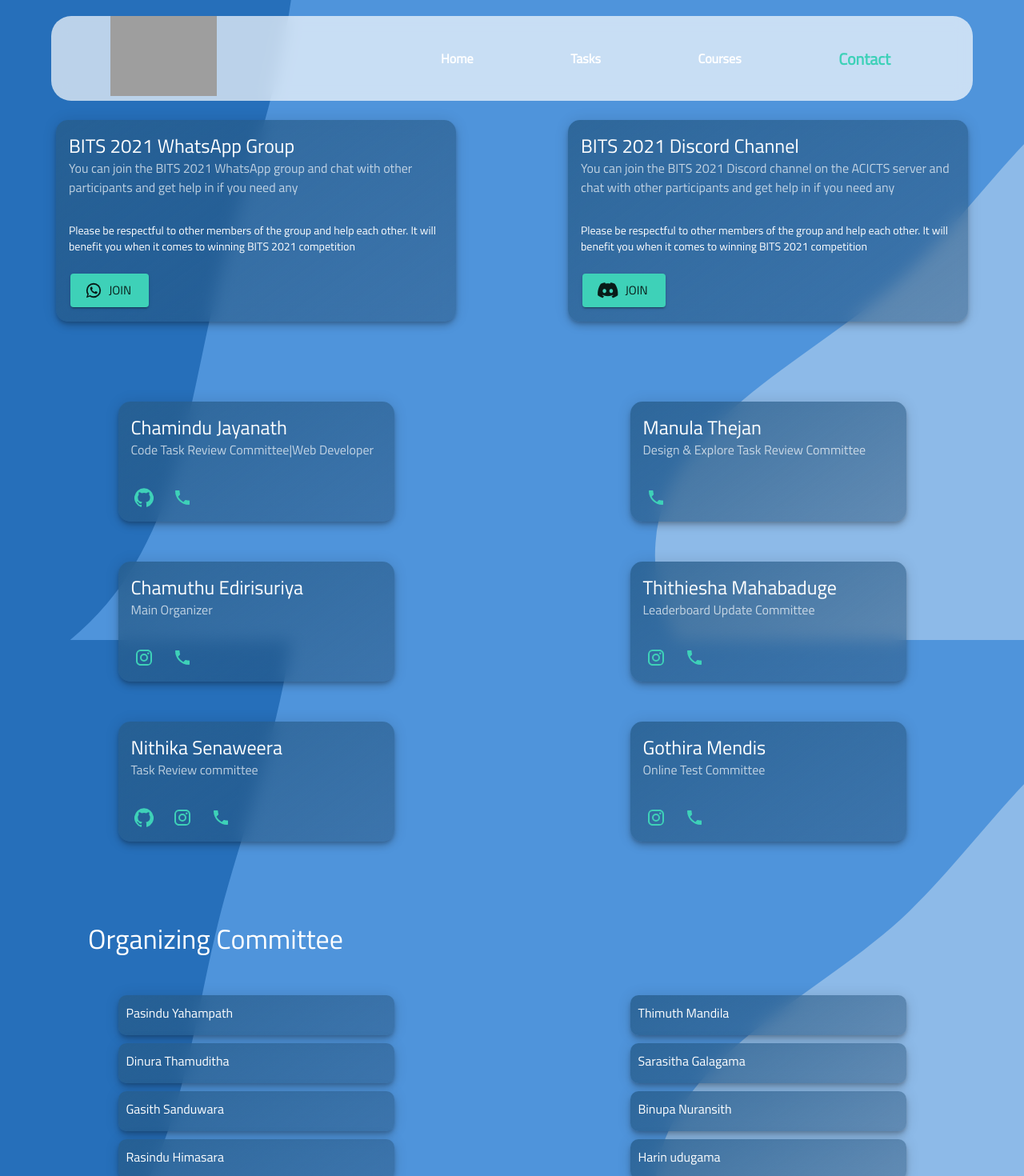
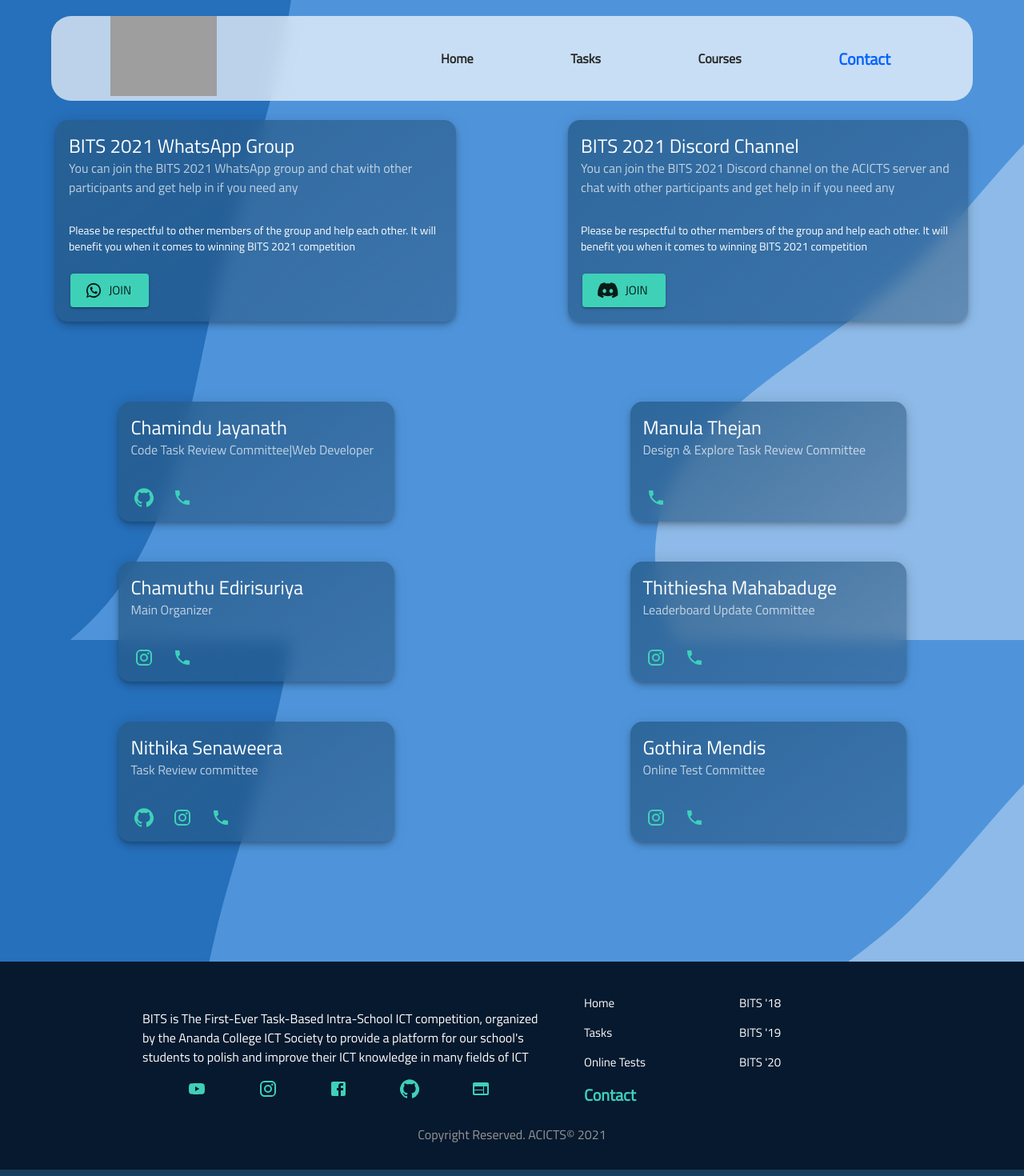
Before and after one commit to chamiduu/BitPoint-Final, a React (Create React App) app: page /contact in a window 1280 px wide. Shown: the top 1470 px of the page at 80% size. Built offline with nearby package versions, Linux system fonts and the light colour scheme; grey boxes are pictures that could not be loaded.

Commit message:
Change some shit

```diff
--- a/src/App.js
+++ b/src/App.js
@@ -11,7 +11,6 @@ import "./App.css";
 import Contact from "./Components/Contact/Contact";
 import Footer from "./Components/Footer/Footer";
 import Home from "./Components/Home/Home";
-import LeaderBoard from "./Components/Leaderboard/Chart";
 import Nav from "./Components/Navbar";
 import NotFound from "./Components/NotFound";
 import OnlineTest from "./Components/OnlineTest/TestPage";
@@ -41,7 +40,6 @@ export default function App({ location }) {
               <Route exact path="/" component={Home} />
               <Route path="/tasks" component={TaskPage} />
               <Route path="/courses" component={OnlineTest} />
-              <Route path="/leaderboard" component={LeaderBoard} />
               <Route path="/contact" component={Contact} />
 
               <Route path="/task/:id" component={Task} />
--- a/src/Components/Contact/Contact.js
+++ b/src/Components/Contact/Contact.js
@@ -1,8 +1,6 @@
 import React from 'react';
 import OC from './OC'
 import Groups from './Groups'
-import { Typography } from '@material-ui/core';
-import Contributors from './Contributors'
 
 export default function SimpleContainer() {
 
@@ -10,7 +8,6 @@ return (
   <div>
     <Groups />
       <OC />
-      <Contributors />
   </div>
   )
 }
--- a/src/Components/Contact/Contributors.js
+++ /dev/null
@@ -1,92 +0,0 @@
-import React, { useEffect }  from 'react';
-import { makeStyles } from '@material-ui/core/styles';
-import Card from '@material-ui/core/Card';
-import CardHeader from '@material-ui/core/CardHeader';
-import CardContent from '@material-ui/core/CardContent';
-import CardActions from '@material-ui/core/CardActions';
-import Avatar from '@material-ui/core/Avatar';
-import IconButton from '@material-ui/core/IconButton';
-import Typography from '@material-ui/core/Typography';
-import { Grid } from '@material-ui/core';
-import catImg from '../../Img/cat.jpg'
-import { GitHub, Instagram, Phone } from '@material-ui/icons';
-import theme from '../../theme'
-import OCdata from '../../Data/Contributors.json'
-import Aos from 'aos';
-import "aos/dist/aos.css"
-
-const useStyles = makeStyles(() => ({
-  root: {
-    width: 345,
-    height: '150px',
-    marginBottom: '50px',
-    marginLeft: '50px',
-    marginRight: '50px',
-    background: 'linear-gradient(144deg, #275d8ccf, #21466766)',
-    backdropFilter: 'blur(10px)',
-    color: theme.palette.primary.contrastText,
-    borderRadius: '15px',
-    [theme.breakpoints.down('xs')]: {
-      marginLeft: '10px',
-    marginRight: '10px',
-  },
-
-  },
-  OClistItem: {
-    width: 345,
-    height: '50px',
-    marginBottom: '10px',
-    marginLeft: '50px',
-    padding: '10px',
-    marginRight: '50px',
-    background: 'linear-gradient(144deg, #275d8ccf, #21466766)',
-    backdropFilter: 'blur(10px)',
-    color: theme.palette.primary.contrastText,
-    borderRadius: '10px',
-    [theme.breakpoints.down('xs')]: {
-      marginLeft: '10px',
-    marginRight: '10px',
-  },
-  },
-
-  avatar: {
-    width: '50px',
-    height: '50px',
-  },
-
-  OCContainer: {
-    marginTop: '50px',
-    marginRight: '50px',
-
-  },
-  icons: {
-    color: '#3ed1b8'
-  },
-
-  OClist: {
-    marginTop: '50px',
-  }
-
-}));
-
-export default function OC() {
-  const classes = useStyles();
-
-  useEffect(() => {
-    Aos.init({ duration:200 })
-  }, [])
-
-  return (
-    <div>
-    <Typography variant="h4" style={{marginTop: '50px', marginLeft: '110px'}}>Competitors Who Contributed</Typography>
-    <Grid  xl={12} md={12} lg={12} container direction="row" justify="space-around" alignItems="center" className={classes.OClist}>
-    {OCdata.map((member, index) => (
-      <Card className={classes.OClistItem} elevation='6' data-aos="zoom-in-up">
-        <Typography>{member.name}</Typography>
-      </Card>
-    ))}
-    </Grid>
-    </div>
-
-  );
-}
--- a/src/Components/Contact/OC.js
+++ b/src/Components/Contact/OC.js
@@ -2,9 +2,7 @@ import React, { useEffect }  from 'react';
 import { makeStyles } from '@material-ui/core/styles';
 import Card from '@material-ui/core/Card';
 import CardHeader from '@material-ui/core/CardHeader';
-import CardContent from '@material-ui/core/CardContent';
 import CardActions from '@material-ui/core/CardActions';
-import Avatar from '@material-ui/core/Avatar';
 import IconButton from '@material-ui/core/IconButton';
 import Typography from '@material-ui/core/Typography'
 import { Grid } from '@material-ui/core';
@@ -181,14 +179,7 @@ export default function OC() {
     </Card>
 
     </Grid>
-    <Typography variant="h4" style={{marginTop: '50px', marginLeft: '110px'}}>Organizing Committee</Typography>
-    <Grid  xl={12} md={12} lg={12} container direction="row" justify="space-around" alignItems="center" className={classes.OClist}>
-    {OCdata.map((member, index) => (
-      <Card className={classes.OClistItem} elevation='6' data-aos="zoom-in-up">
-        <Typography>{member.name}</Typography>
-      </Card>
-    ))}
-    </Grid>
+
     </div>
 
   );
--- a/src/Components/Footer/Footer.js
+++ b/src/Components/Footer/Footer.js
@@ -4,9 +4,8 @@ import FooterContact from "./FooterContact";
 import { NavLink, useParams } from "react-router-dom";
 import "../../App.css";
 
-const Footer = ({}) => {
+const Footer = () => {
   const location = useLocation();
-  let { id } = useParams();
   return (
     location.pathname !== "/tasks" && location.pathname !== "/courses" && location.pathname !== "/task/:id" && (
       <footer>
@@ -54,17 +53,6 @@ const Footer = ({}) => {
         </NavLink>
         <NavLink
           className="menuButton"
-          to="/leaderboard"
-          activeStyle={{
-            fontWeight: "bold",
-            fontSize: "20px",
-            color: "#3ed1b8",
-          }}
-        >
-          LeaderBoard
-        </NavLink>
-        <NavLink
-          className="menuButton"
           to="/contact"
           activeStyle={{
             fontWeight: "bold",
--- a/src/Components/Home/Header.js
+++ b/src/Components/Home/Header.js
@@ -3,7 +3,6 @@ import { makeStyles } from '@material-ui/core/styles';
 import { Grid, Typography, Button } from '@material-ui/core';
 import theme from '../../theme'
 import {ReactComponent as Logo} from '../../Img/hero.svg';
-import Countdown, { doubleDigit } from 'react-downcount'
 
 
 export default function Header() {
--- a/src/Components/Home/Home.js
+++ b/src/Components/Home/Home.js
@@ -1,7 +1,6 @@
 import React from 'react'
 import { makeStyles } from '@material-ui/core/styles';
 import Header from './Header'
-import Charts from './Charts'
 import Categories from './Categories'
 import Quotes from './Quotes'
 
--- a/src/Components/Leaderboard/Chart.js
+++ /dev/null
@@ -1,140 +0,0 @@
-import React from 'react';
-import { withStyles, makeStyles } from '@material-ui/core/styles';
-import Table from '@material-ui/core/Table';
-import TableBody from '@material-ui/core/TableBody';
-import TableCell from '@material-ui/core/TableCell';
-import TableContainer from '@material-ui/core/TableContainer';
-import TableHead from '@material-ui/core/TableHead';
-import TableRow from '@material-ui/core/TableRow';
-import data from '../../Data/LeaderBoard.json'
-import theme from '../../theme';
-import { Button, Typography } from '@material-ui/core';
-
-const StyledTableCell = withStyles((theme) => ({
-  head: {
-    backgroundColor: '#06192eb0',
-    backdropFilter: 'blur(10px)',
-    color: theme.palette.common.white,
-  },
-  body: {
-    fontSize: 14,
-  },
-  papper: {
-    width: '20%',
-    height: '1000px',
-  }
-}))(TableCell);
-
-const StyledTableRow = withStyles((theme) => ({
-  root: {
-    '&:nth-of-type(even)': {
-      backgroundColor: '#183d5de8',
-
-    },
-    '&:nth-of-type(odd)': {
-      backgroundColor: '#183d5dc0',
-
-      },
-  },
-}))(TableRow);
-
-
-const useStyles = makeStyles({
-  table: {
-    width: '80%',
-    marginLeft: '10%',
-    marginBottom: '100px',
-    [theme.breakpoints.down('xs')]: {
-      position: 'relative',
-      width: '95%',
-      margin: 'auto',
-      marginTop: '0px',
-  },
-
-  },
-  update: {
-    width: '80%',
-    marginLeft: '10%',
-    marginTop: '10px',
-    [theme.breakpoints.down('xs')]: {
-      position: 'relative',
-      width: '100%',
-      margin: 'auto',
-
-      marginLeft: '20px'
-  },
-  },
-  updateContainer: {
-    marginTop: '110px',
-    display: 'flex',
-    height: 'min-content',
-    flexDirection: 'column',
-  },
-  body: {
-    color: '#fff',
-    borderBottom: '1px solid rgb(12 76 126)',
-    zIndex: '1'
-  },
-  papper: {
-    marginTop: '150px',
-    marginTop: '50px',
-  },
-  tBody: {
-    borderSpacing: '0px',
-    borderCollapse: 'separate',
-  },
-
-  sheetButton: {
-    color: '#171717',
-    fontWeight: 'bold',
-    float: 'right',
-    marginRight: '10%',
-    marginTop: '-50px',
-    [theme.breakpoints.down('xs')]: {
-      float: 'left',
-      marginTop: '20px',
-      marginLeft: '20px',
-      marginBottom: '20px',
-  },
-  },
-});
-
-export default function CustomizedTables() {
-  const classes = useStyles();
-  return (
-    <TableContainer className={classes.papper}>
-      <div className={classes.updateContainer}>
-        <Typography className={classes.update} variant='caption'>Leaderboard will be updated on 25.08.2021 12AM</Typography>
-      <Typography className={classes.update} variant='caption'>Last updated: 20.08.2021 02AM</Typography>
-      </div>
-
-      <Button className={classes.sheetButton} variant="contained" color="secondary" href="https://docs.google.com/spreadsheets/d/1mQ_ihizTFQtyNQzBdMqdHY0XqYEgjPymfYJY9Kf2lUU/edit?usp=sharing" target="_blank">Leaderboard Spreadsheet</Button>
-
-      <br></br>
-      <Table className={classes.table} aria-label="customized table">
-        <TableHead>
-          <TableRow>
-            <StyledTableCell style={{color: '#3ed1b8'}}>Rank</StyledTableCell>
-            <StyledTableCell align="center">Nickname</StyledTableCell>
-            <StyledTableCell align="center">Class</StyledTableCell>
-            <StyledTableCell align="center">No. Of Tasks Accepted</StyledTableCell>
-            <StyledTableCell align="center">Points</StyledTableCell>
-          </TableRow>
-        </TableHead>
-        <TableBody className={classes.tBody}>
-          {data.map((list, index) => (
-            <StyledTableRow key={index} >
-              <StyledTableCell component="th" scope="row" style={{color: '#3ed1b8', fontWeight: 'bold'}} className={classes.body}>
-                {list.index}
-              </StyledTableCell>
-              <StyledTableCell  className={classes.body} align="center">{list.name}</StyledTableCell>
-              <StyledTableCell  className={classes.body} align="center">{list.class}</StyledTableCell>
-              <StyledTableCell  className={classes.body} align="center">{list.tasks}</StyledTableCell>
-              <StyledTableCell  className={classes.body} align="center">{list.points}</StyledTableCell>
-            </StyledTableRow>
-          ))}
-        </TableBody>
-      </Table>
-    </TableContainer>
-  );
-}
--- a/src/Components/Navbar.js
+++ b/src/Components/Navbar.js
@@ -9,7 +9,6 @@ import MenuIcon from "@material-ui/icons/Menu";
 import { NavLink } from "react-router-dom";
 import React, { useState, useEffect } from "react";
 import logoGIF from "../Img/BITS-logo-w.gif";
-import NavBg from "../Img/bg.svg";
 
 const useStyles = makeStyles(() => ({
   header: {
@@ -39,18 +38,18 @@ const useStyles = makeStyles(() => ({
   menuButton: {
     fontFamily: "Titillium Web, sans-serif",
     fontWeight: 700,
-    size: "25px",
+    size: "35px",
     marginLeft: "38px",
     textDecoration: "none",
-    color: "#fff",
+    color: "#272727",
   },
   mobileMenuButton: {
     fontFamily: "Titillium Web, sans-serif",
     fontWeight: 700,
-    size: "18px",
+    size: "24px",
     marginLeft: "38px",
     textDecoration: "none",
-    color: "#fff",
+    color: "#272727",
   },
   toolbar: {
     display: "flex",
@@ -59,14 +58,15 @@ const useStyles = makeStyles(() => ({
   drawerContainer: {
     width: "200px",
     height: "100%",
-    backgroundColor: "#072540",
+    background: "#ffffff",
+    backdropFilter: "blur(20px)",
     display: "flex",
     flexDirection: "column",
     justifyContent: "space-evenly",
   },
 
   menu: {
-    color: "#3ed1b8",
+    color: "#0363ff",
   },
 }));
 
@@ -75,7 +75,6 @@ export default function Nav() {
     header,
     menuButton,
     menu,
-    headerActive,
     mobileMenuButton,
     toolbar,
     drawerContainer,
@@ -181,7 +180,7 @@ export default function Nav() {
           exact
           activeStyle={{
             fontWeight: "bold",
-            color: "#3ed1b8",
+            color: "#0363ff",
           }}
         >
           Home
@@ -192,7 +191,7 @@ export default function Nav() {
           to="/tasks"
           activeStyle={{
             fontWeight: "bold",
-            color: "#3ed1b8",
+            color: "#0363ff",
           }}
         >
           Tasks
@@ -202,7 +201,7 @@ export default function Nav() {
           to="/courses"
           activeStyle={{
             fontWeight: "bold",
-            color: "#3ed1b8",
+            color: "#0363ff",
           }}
         >
           Courses
@@ -213,7 +212,7 @@ export default function Nav() {
           to="/contact"
           activeStyle={{
             fontWeight: "bold",
-            color: "#3ed1b8",
+            color: "#0363ff",
           }}
         >
           Contact
@@ -244,7 +243,7 @@ export default function Nav() {
           activeStyle={{
             fontWeight: "bold",
             fontSize: "20px",
-            color: "#3ed1b8",
+            color: "#0363ff",
           }}
         >
           Home
@@ -255,7 +254,7 @@ export default function Nav() {
           activeStyle={{
             fontWeight: "bold",
             fontSize: "20px",
-            color: "#3ed1b8",
+            color: "#0363ff",
           }}
         >
           Tasks
@@ -266,7 +265,7 @@ export default function Nav() {
           activeStyle={{
             fontWeight: "bold",
             fontSize: "20px",
-            color: "#3ed1b8",
+            color: "#0363ff",
           }}
         >
           Courses
@@ -278,7 +277,7 @@ export default function Nav() {
           activeStyle={{
             fontWeight: "bold",
             fontSize: "20px",
-            color: "#3ed1b8",
+            color: "#0363ff",
           }}
         >
           Contact
--- a/src/Components/OnlineTest/onlineTest.js
+++ b/src/Components/OnlineTest/onlineTest.js
@@ -4,7 +4,7 @@ import Card from "@material-ui/core/Card";
 import CardContent from "@material-ui/core/CardContent";
 import Typography from "@material-ui/core/Typography";
 import Button from "@material-ui/core/Button";
-import { CardMedia, IconButton } from "@material-ui/core";
+import { IconButton } from "@material-ui/core";
 import Tooltip from "@material-ui/core/Tooltip";
 import CodeIcon from "@material-ui/icons/Code";
 import BrushIcon from "@material-ui/icons/Brush";
@@ -227,6 +227,7 @@ export default function TaskCard() {
           <img
             className={classes.img}
             src="https://images.unsplash.com/photo-1542903660-eedba2cda473?ixid=MnwxMjA3fDB8MHxwaG90by1wYWdlfHx8fGVufDB8fHx8&ixlib=rb-1.2.1&auto=format&fit=crop&w=1050&q=80"
+            alt=""
           />
           <div className={classes.details}>
             <CardContent className={classes.content}>
```
Also changed, not shown: src/Components/Leaderboard/Winners.js (deleted), 1 other file (tests, documents, lock files or other folders).
